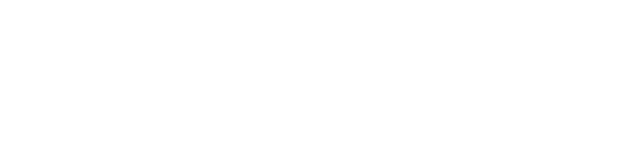
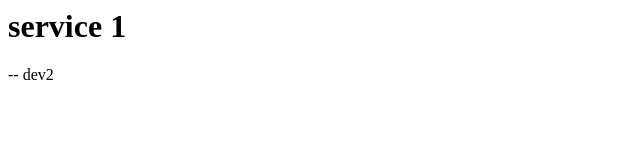
Before and after one commit to KumarK250/demo, a plain HTML site: page service.html in a window 1280 px wide. Shown: the whole page, without its empty margins (0-640 px from the left). Drawn offline with Linux system fonts and the light colour scheme.

Commit message:
modified service.html

```diff
--- a/service.html
+++ b/service.html
@@ -2,4 +2,6 @@
 <title>
 our services
 </title>
+<body>
+<h1> service 1 </h1> -- dev2
 </html>
```
